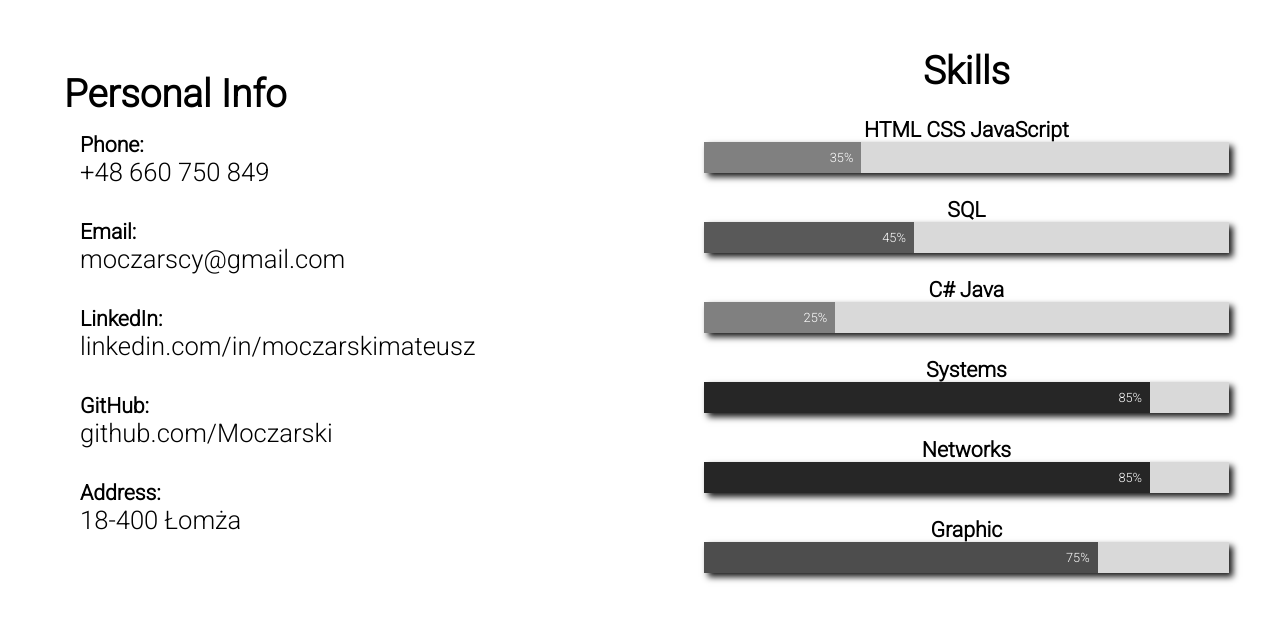
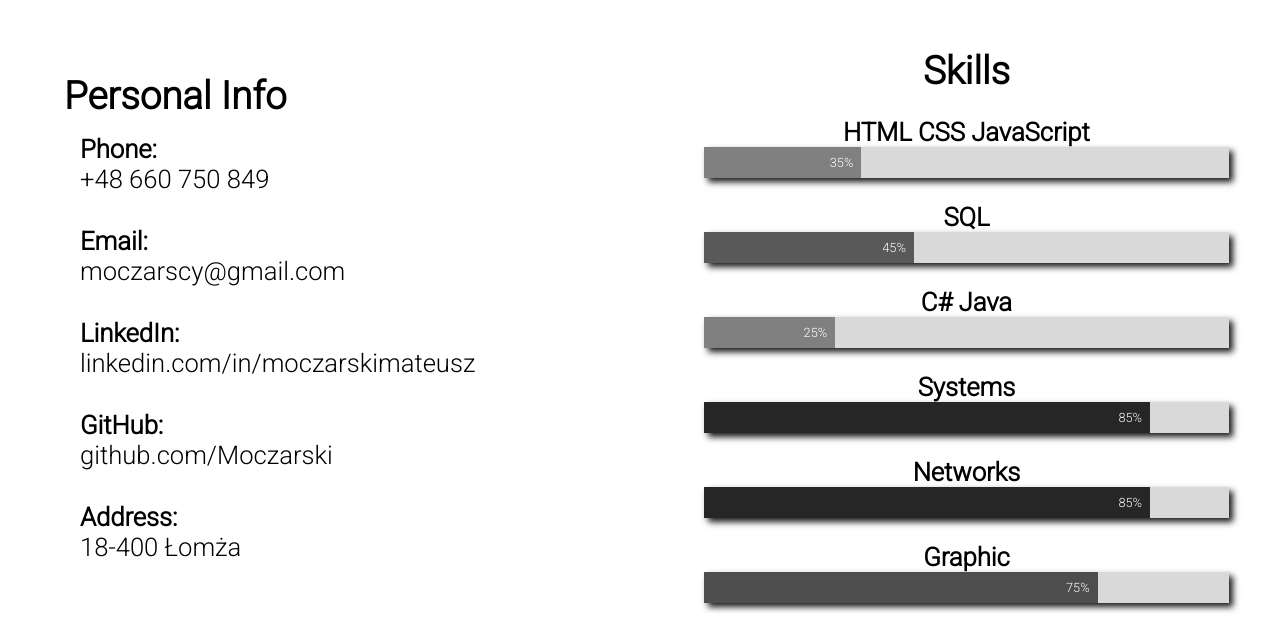
Before and after one commit to Moczarski/Moczarski.github.io, a plain HTML site: page index.html in a window 1280 px wide. Shown: the part 1276-1897 px from the top of the page. Drawn offline with Linux system fonts and the light colour scheme.

Commit message:
Add files via upload

```diff
--- a/index.html
+++ b/index.html
@@ -1,3 +1,4 @@
+<!DOCTYPE html>
 <html lang="en">
 
   <head>
@@ -7,15 +8,16 @@
     <meta name="keywords" content="Mateusz, Moczarski, developer, programmer, IT">
     <meta name="author" content="Mateusz Moczarski">
     <meta name="viewport" content="width=device-width, initial-scale=1.0">
+	<meta name="theme-color" content="grey"/>
 	<title>MoczarskiDev</title>
 	<link rel="manifest" href="manifest.json">
-	<link rel="icon" href="icon16.webp" type="image/webp" sizes="16x16">
+	<link rel="apple-touch-icon" href="./images/icon192.png">
+	<link rel="images/icon" href="icon16.webp" type="image/webp" sizes="16x16">
 	<link rel="stylesheet" href="https://fonts.googleapis.com/css2?family=Roboto:wght@300&display=swap">
     <link rel="stylesheet" href="https://fonts.googleapis.com/icon?family=Material+Icons">
 	<link rel="stylesheet" href="aos.css">
 	<link rel="stylesheet" href="main.css">
 	<script src="https://kit.fontawesome.com/e157611af7.js" crossorigin="anonymous"></script>
-	<script src="jquery-3.5.1.min.js"></script>
 	<script src="aos.js"></script>
 	<script src="main.js"></script>
 
@@ -46,10 +48,10 @@
 			<div data-aos="zoom-in">
 				<h5>Hello, World.</h5>
 				<h1>I'm Mateusz Moczarski</h1>
-				<h3>Student of Software Engineering</h3>
+				<span>Student of Software Engineering</span>
 				<div id="btns">
 					<a href="#me">Read more</a>
-					<a href="./CV.pdf">My resume</a>
+					<a href="./images/CV.pdf">My resume</a>
 				</div>
 			</div>
 
@@ -59,7 +61,7 @@
 
 			<div id="description">
 				<div id="imgcontent" data-aos="fade-right">
-					<img src="./me.jpg" id="myPhoto">
+					<img src="./images/me.jpg" id="myPhoto" alt="MyPhoto">
 				</div>
 				<div id="about" data-aos="fade-left">
 					<h1>About me</h1>
@@ -81,27 +83,27 @@
 				<div class="info" data-aos="fade-right">
 
 					<h1>Personal Info</h1>
-					<div><h5>Phone:</h5> +48 660 750 849</div>
-					<div><h5>Email:</h5> moczarscy@gmail.com</div>
-					<div><h5>LinkedIn:</h5> linkedin.com/in/moczarskimateusz</div>
-					<div><h5>GitHub:</h5> github.com/Moczarski</div>
-					<div><h5>Address:</h5> 18-400 Łomża</div>
+					<div><p>Phone:</p> +48 660 750 849</div>
+					<div><p>Email:</p> moczarscy@gmail.com</div>
+					<div><p>LinkedIn:</p> linkedin.com/in/moczarskimateusz</div>
+					<div><p>GitHub:</p> github.com/Moczarski</div>
+					<div><p>Address:</p> 18-400 Łomża</div>
 
 				</div>
 				<div class="skills" data-aos="fade-left">
 
 					<h1>Skills</h1>
-					<h5>HTML CSS JavaScript</h5>
+					<p>HTML CSS JavaScript</p>
 					<div><div class="skill JS">35%</div></div>
-					<h5>SQL</h5>
+					<p>SQL</p>
 					<div><div class="skill SQL">45%</div></div>
-					<h5>C# Java</h5>
+					<p>C# Java</p>
 					<div><div class="skill Java">25%</div></div>
-					<h5>Systems</h5>
+					<p>Systems</p>
 					<div><div class="skill sys">85%</div></div>
-					<h5>Networks</h5>
+					<p>Networks</p>
 					<div><div class="skill net">85%</div></div>
-					<h5>Graphic</h5>
+					<p>Graphic</p>
 					<div><div class="skill grap">75%</div></div>
 
 				</div>
--- a/main.css
+++ b/main.css
@@ -107,7 +107,7 @@ flex-direction: column;
 justify-content: center;
 font-size: 3vw;
 color: white;
-background-image: url("./header.jpg");
+background-image: url("./images/header.jpg");
 background-attachment: fixed;
 background-size: 100%;
 background-repeat: no-repeat;
@@ -179,6 +179,10 @@ align-items: center;
 width: 100%;
 }
 
+#info p {
+font-weight: bold;
+}
+
 .info {
 flex: 1;
 padding: 5%;
@@ -202,8 +206,9 @@ width: 100%;
 box-shadow: 0.3vw 0.3vw 0.5vw #1a1a1a;
 }
 
-.skills h5 {
+.skills p {
 padding-top: 3vh;
+font-weight: bold;
 }
 
 .skill {
@@ -338,7 +343,7 @@ nav button {
 
 header {
 	font-size: 4vw;
-	background-image: url("./header-mobile.jpg");
+	background-image: url("./images/header-mobile.jpg");
 	background-attachment: fixed;
 	background-size: auto 100%;
 	background-repeat: no-repeat;
```
Also changed, not shown: images/icon128.webp (added), images/icon144.png (added), images/icon144.webp (added), images/icon16.webp (added), images/icon192.png (added), images/icon512.png (added), images/icon64.webp (added), images/me.jpg (added), manifest.json, 3 other files.
